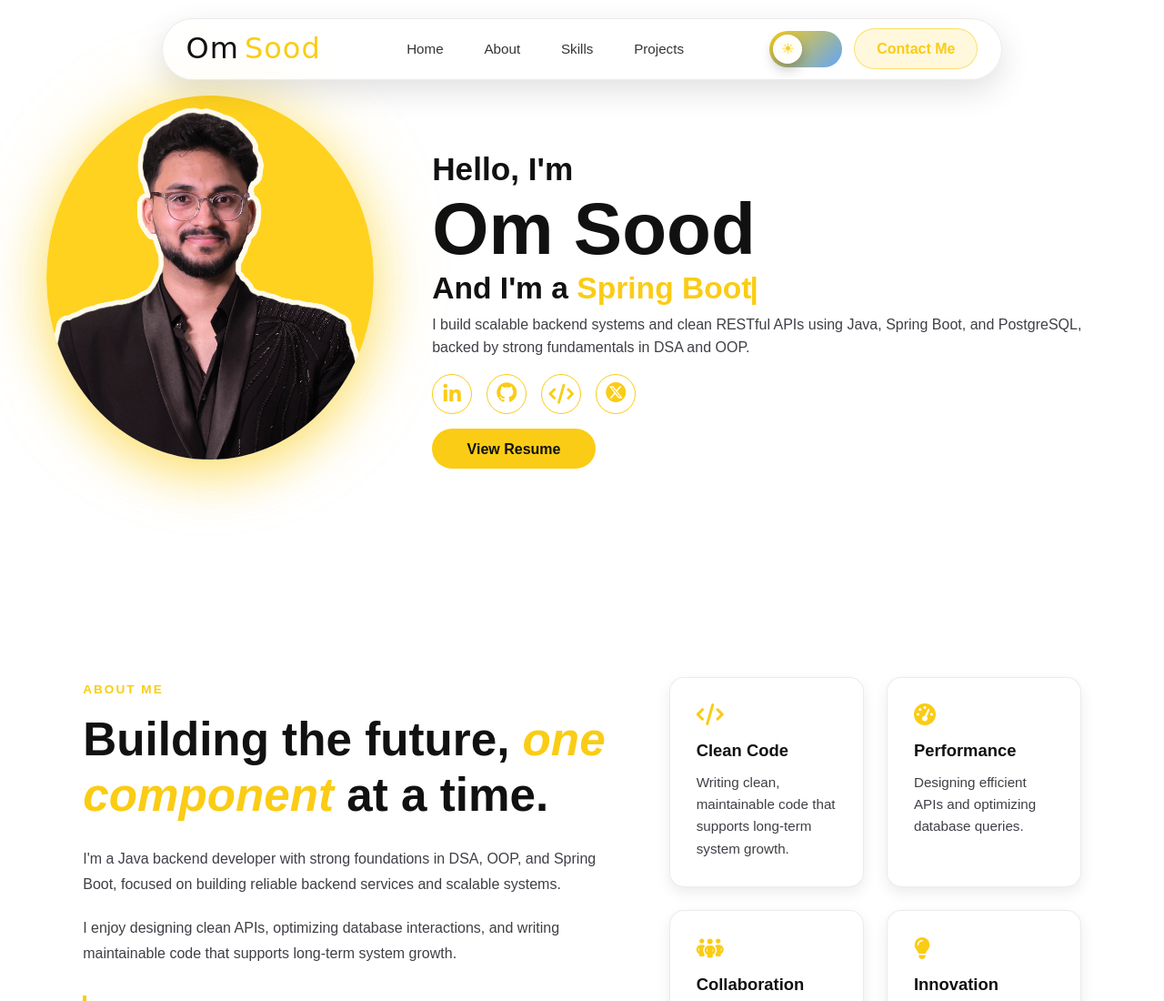
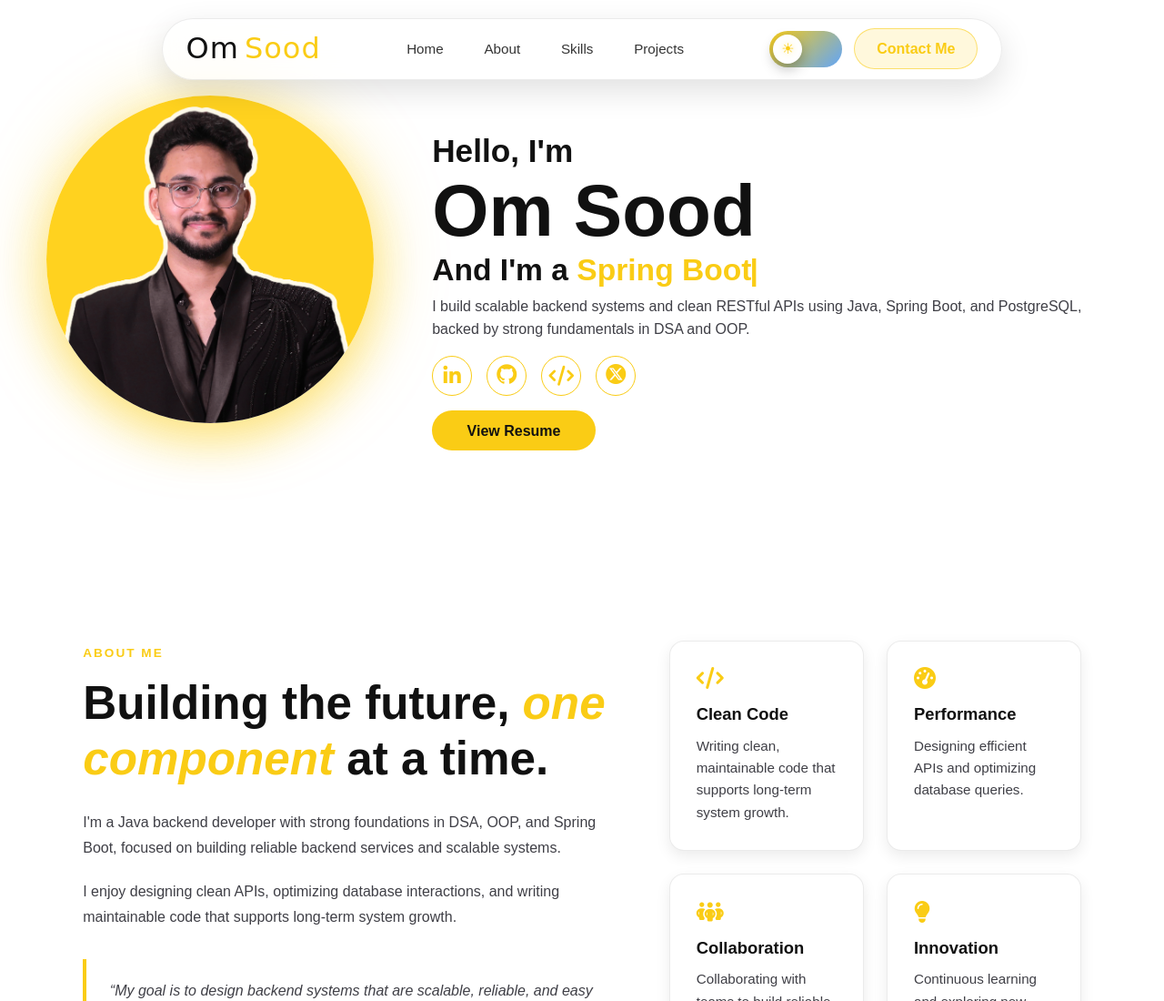
Before and after one commit to 0m12s/Om_Portfolio, a plain HTML site: page Frontend/index.html in a window 1280 px wide. Shown: the top 1100 px of the page at 91% size. Drawn offline with nearby package versions, Linux system fonts and the light colour scheme; a web font is replaced by a local one.

Commit message:
Update style.css

```diff
--- a/Frontend/css/style.css
+++ b/Frontend/css/style.css
@@ -395,7 +395,7 @@ html:not([data-theme="dark"]) .sun {
 
 .hero-image img {
   width: 400px;
-  height: 400px;
+  aspect-ratio: 1 / 1;
   border-radius: 50%;
   object-fit: cover;
   box-shadow:
```
